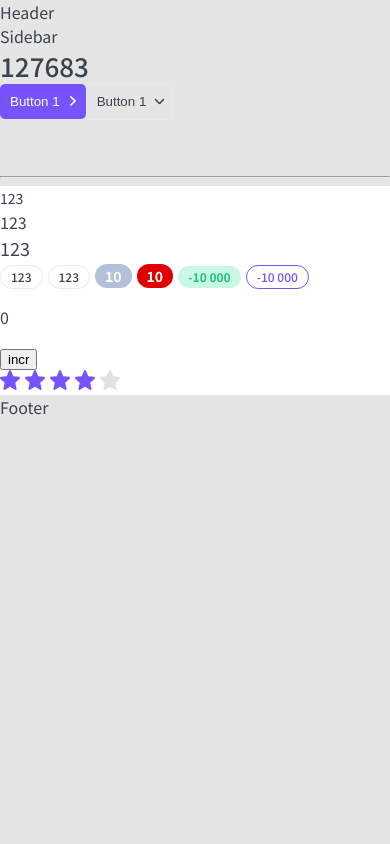
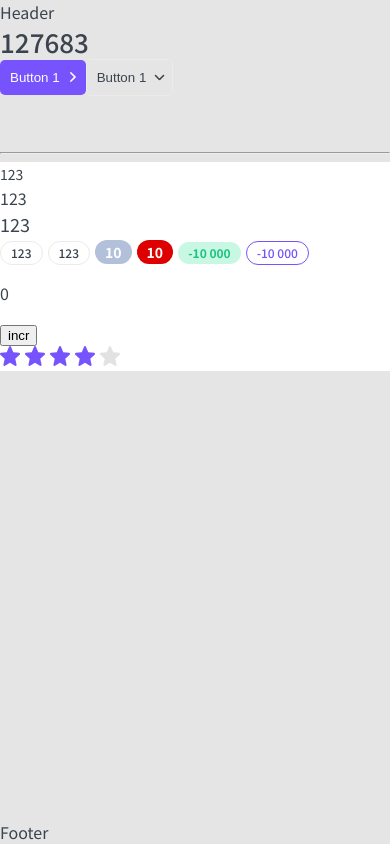
Before and after one commit to EvgeniiAtYourService/next-ts-app, a Next.js app: page / in a window 390 px wide. Built offline with nearby package versions, Linux system fonts and the light colour scheme.

Commit message:
Add css grid for Layout component

```diff
--- a/layout/Layout.module.css
+++ b/layout/Layout.module.css
@@ -0,0 +1,43 @@
+.wrapper {
+  display: grid;
+  grid-template-columns: auto 230px minmax(320px, 1200px) auto;
+  grid-template-rows: auto 1fr auto;
+  min-height: 100vh;
+  grid-template-areas:
+    '. header header .'
+    '. sidebar body .'
+    'footer footer footer footer';
+}
+
+.header {
+  grid-area: header;
+  display: none;
+}
+
+.sidebar {
+  grid-area: sidebar;
+}
+
+.body {
+  grid-area: body;
+}
+
+.footer {
+  grid-area: footer;
+}
+
+@media (max-width: 765px) {
+  .wrapper {
+    grid-template-columns: minmax(320px, 1fr);
+    grid-template-areas:
+      'header'
+      'body'
+      'footer';
+  }
+  .header {
+    display: block;
+  }
+  .sidebar {
+    display: none;
+  }
+}
--- a/layout/Layout.tsx
+++ b/layout/Layout.tsx
@@ -7,14 +7,12 @@
 
 const Layout = ({ children }: LayoutProps): JSX.Element => {
   return (
-    <>
-      <Header />
-      <div>
-        <Sidebar />
-        <div>{children}</div>
-      </div>
-      <Footer />
-    </>
+    <div className={styles.wrapper}>
+      <Header className={styles.header} />
+      <Sidebar className={styles.sidebar} />
+      <div className={styles.body}>{children}</div>
+      <Footer className={styles.footer} />
+    </div>
   )
 }
 
```
